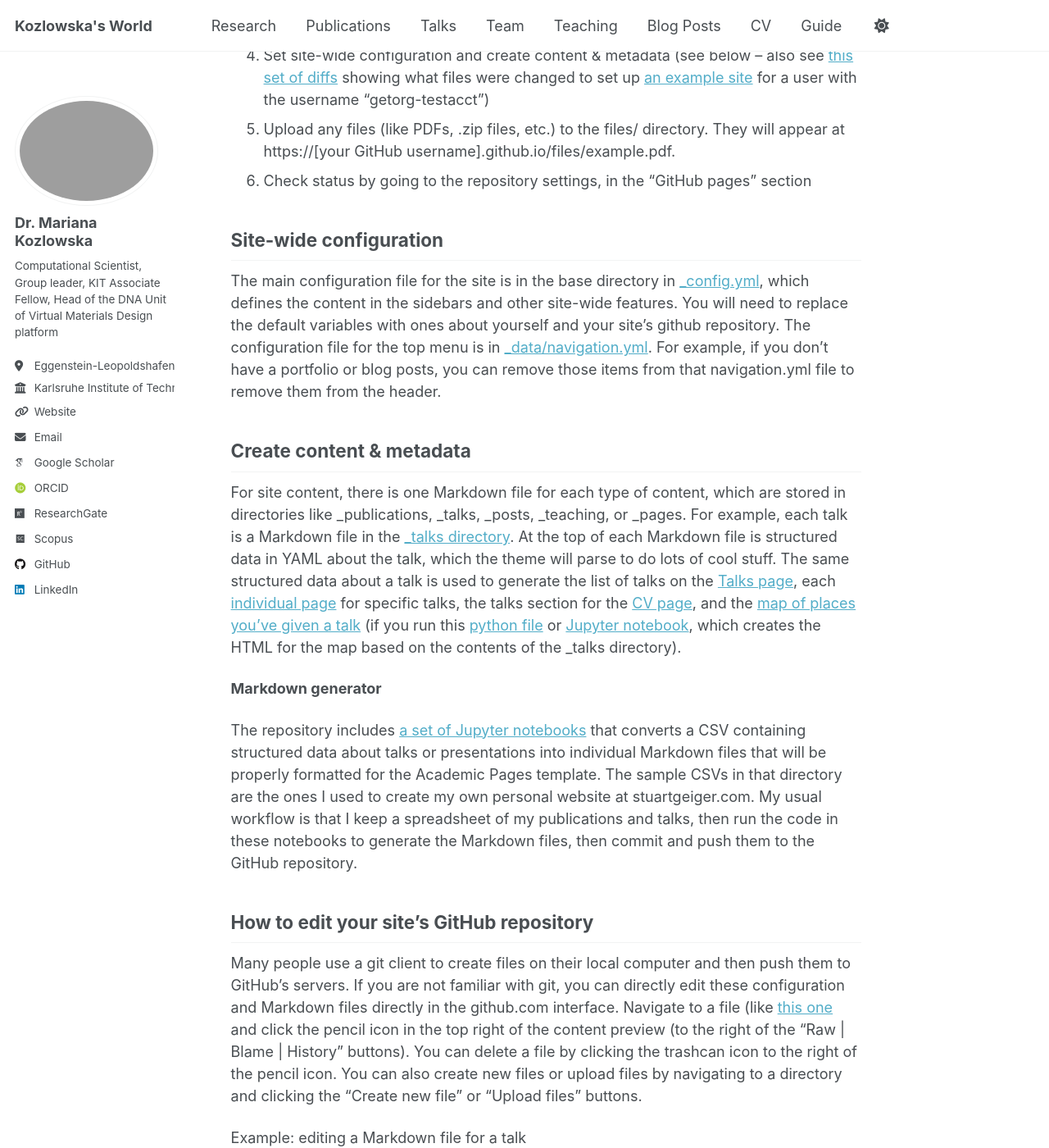
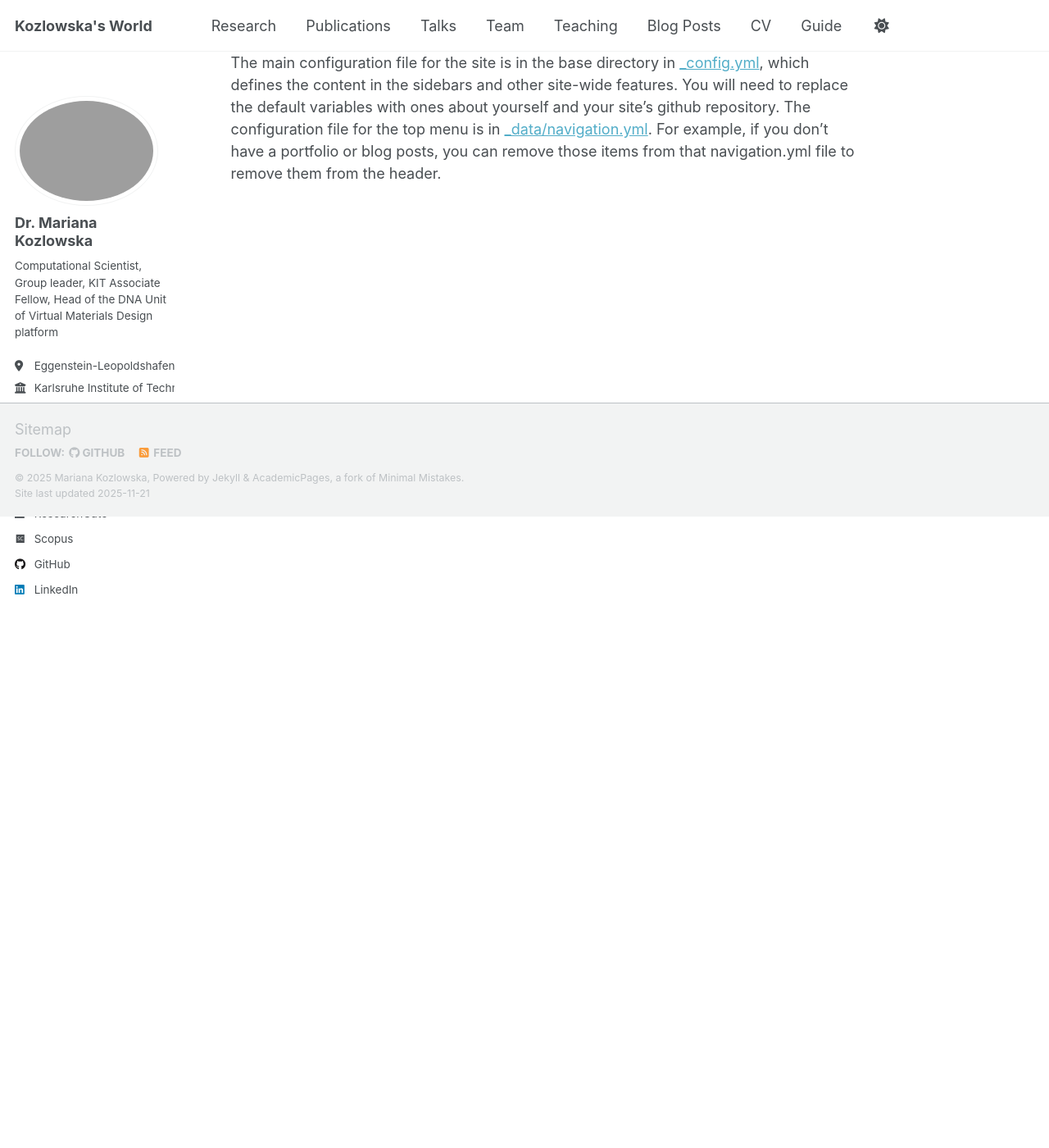
Before and after one commit to MarianaKo8/research, a Jekyll site: the page built from _pages/about.md, in a window 1280 px wide and 1400 px high, scrolled down 1394 px. Shown: the whole window at 82% size. Built offline with Jekyll 4.4.1, drawn with Linux system fonts in a browser that asks for light colours; some web fonts are replaced; a script that is not in the unit is left out; after the commit the page ends 2024 px from its top, so only the background shows below that; some of the changed text lies outside the part shown.

Commit message:
Update about.md

```diff
--- a/_pages/about.md
+++ b/_pages/about.md
@@ -7,9 +7,7 @@ redirect_from:
   - /about.html
 ---
 
-This is the front page of a website that is powered by the [Academic Pages template](https://github.com/academicpages/academicpages.github.io) and hosted on GitHub pages. [GitHub pages](https://pages.github.com) is a free service in which websites are built and hosted from code and data stored in a GitHub repository, automatically updating when a new commit is made to the repository. This template was forked from the [Minimal Mistakes Jekyll Theme](https://mmistakes.github.io/minimal-mistakes/) created by Michael Rose, and then extended to support the kinds of content that academics have: publications, talks, teaching, a portfolio, blog posts, and a dynamically-generated CV. Incidentally, these same features make it a great template for anyone that needs to show off a professional template!
-
- You can fork [this template](https://github.com/academicpages/academicpages.github.io) right now, modify the configuration and Markdown files, add your own PDFs and other content, and have your own site for free, with no ads!
+This website is still in development with new information coming soon...
 
 A data-driven personal website
 ======
@@ -34,23 +32,3 @@ Getting started
 Site-wide configuration
 ------
 The main configuration file for the site is in the base directory in [_config.yml](https://github.com/academicpages/academicpages.github.io/blob/master/_config.yml), which defines the content in the sidebars and other site-wide features. You will need to replace the default variables with ones about yourself and your site's github repository. The configuration file for the top menu is in [_data/navigation.yml](https://github.com/academicpages/academicpages.github.io/blob/master/_data/navigation.yml). For example, if you don't have a portfolio or blog posts, you can remove those items from that navigation.yml file to remove them from the header.
-
-Create content & metadata
-------
-For site content, there is one Markdown file for each type of content, which are stored in directories like _publications, _talks, _posts, _teaching, or _pages. For example, each talk is a Markdown file in the [_talks directory](https://github.com/academicpages/academicpages.github.io/tree/master/_talks). At the top of each Markdown file is structured data in YAML about the talk, which the theme will parse to do lots of cool stuff. The same structured data about a talk is used to generate the list of talks on the [Talks page](https://academicpages.github.io/talks), each [individual page](https://academicpages.github.io/talks/2012-03-01-talk-1) for specific talks, the talks section for the [CV page](https://academicpages.github.io/cv), and the [map of places you've given a talk](https://academicpages.github.io/talkmap.html) (if you run this [python file](https://github.com/academicpages/academicpages.github.io/blob/master/talkmap.py) or [Jupyter notebook](https://github.com/academicpages/academicpages.github.io/blob/master/talkmap.ipynb), which creates the HTML for the map based on the contents of the _talks directory).
-
-**Markdown generator**
-
-The repository includes [a set of Jupyter notebooks](https://github.com/academicpages/academicpages.github.io/tree/master/markdown_generator
-) that converts a CSV containing structured data about talks or presentations into individual Markdown files that will be properly formatted for the Academic Pages template. The sample CSVs in that directory are the ones I used to create my own personal website at stuartgeiger.com. My usual workflow is that I keep a spreadsheet of my publications and talks, then run the code in these notebooks to generate the Markdown files, then commit and push them to the GitHub repository.
-
-How to edit your site's GitHub repository
-------
-Many people use a git client to create files on their local computer and then push them to GitHub's servers. If you are not familiar with git, you can directly edit these configuration and Markdown files directly in the github.com interface. Navigate to a file (like [this one](https://github.com/academicpages/academicpages.github.io/blob/master/_talks/2012-03-01-talk-1.md) and click the pencil icon in the top right of the content preview (to the right of the "Raw | Blame | History" buttons). You can delete a file by clicking the trashcan icon to the right of the pencil icon. You can also create new files or upload files by navigating to a directory and clicking the "Create new file" or "Upload files" buttons.
-
-Example: editing a Markdown file for a talk
-![Editing a Markdown file for a talk](/images/editing-talk.png)
-
-For more info
-------
-More info about configuring Academic Pages can be found in [the guide](https://academicpages.github.io/markdown/), the [growing wiki](https://github.com/academicpages/academicpages.github.io/wiki), and you can always [ask a question on GitHub](https://github.com/academicpages/academicpages.github.io/discussions). The [guides for the Minimal Mistakes theme](https://mmistakes.github.io/minimal-mistakes/docs/configuration/) (which this theme was forked from) might also be helpful.
```
